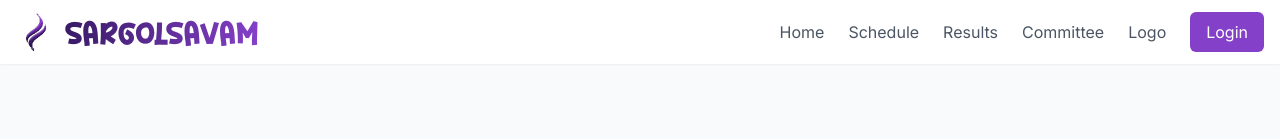
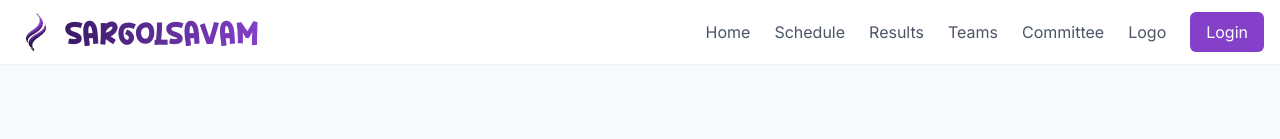
Before and after one commit to HaneenHyder/sargolsavam-website, a Next.js app in the folder frontend/: page /schedule in a window 1280 px wide. Shown: the top 139 px of the page. Built offline with nearby package versions, Linux system fonts and the light colour scheme; no server answers.

Commit message:
feat: add teams page to navigation

```diff
--- a/frontend/components/Header.tsx
+++ b/frontend/components/Header.tsx
@@ -22,6 +22,7 @@ export default function Header() {
                     <Link href="/" className="text-gray-600 hover:text-primary transition-colors">Home</Link>
                     <Link href="/schedule" className="text-gray-600 hover:text-primary transition-colors">Schedule</Link>
                     <Link href="/results" className="text-gray-600 hover:text-primary transition-colors">Results</Link>
+                    <Link href="/teams" className="text-gray-600 hover:text-primary transition-colors">Teams</Link>
                     <Link href="/committee" className="text-gray-600 hover:text-primary transition-colors">Committee</Link>
                     <Link href="/logo" className="text-gray-600 hover:text-primary transition-colors">Logo</Link>
                     <Link href="/login" className="px-4 py-2 bg-primary text-white rounded-md hover:bg-primary/90 transition-colors">
--- a/frontend/components/MobileSidebar.tsx
+++ b/frontend/components/MobileSidebar.tsx
@@ -74,6 +74,13 @@ export default function MobileSidebar() {
                             Results
                         </Link>
                         <Link
+                            href="/teams"
+                            onClick={closeSidebar}
+                            className="text-lg font-medium text-gray-700 hover:text-primary hover:bg-primary/5 px-4 py-3 rounded-lg transition-colors"
+                        >
+                            Teams
+                        </Link>
+                        <Link
                             href="/committee"
                             onClick={closeSidebar}
                             className="text-lg font-medium text-gray-700 hover:text-primary hover:bg-primary/5 px-4 py-3 rounded-lg transition-colors"
```
